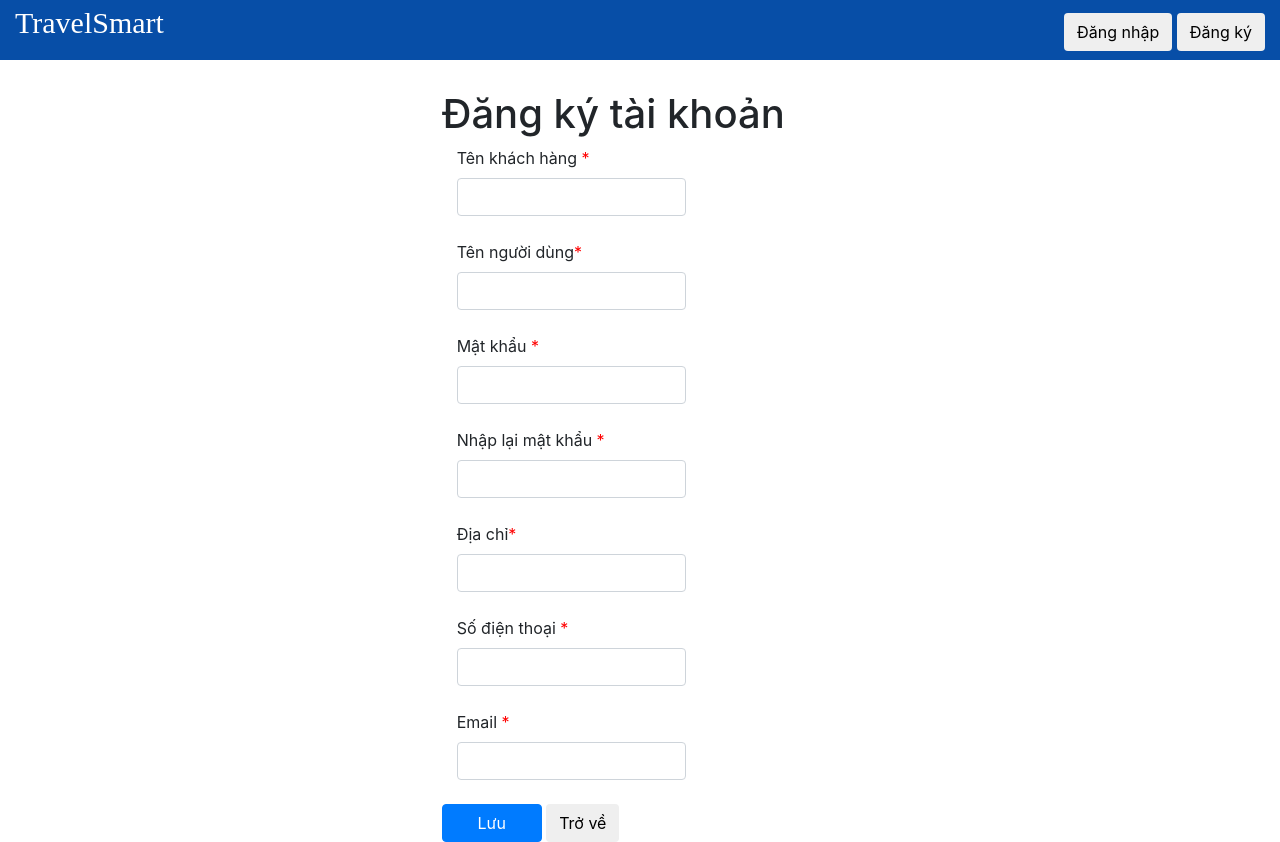
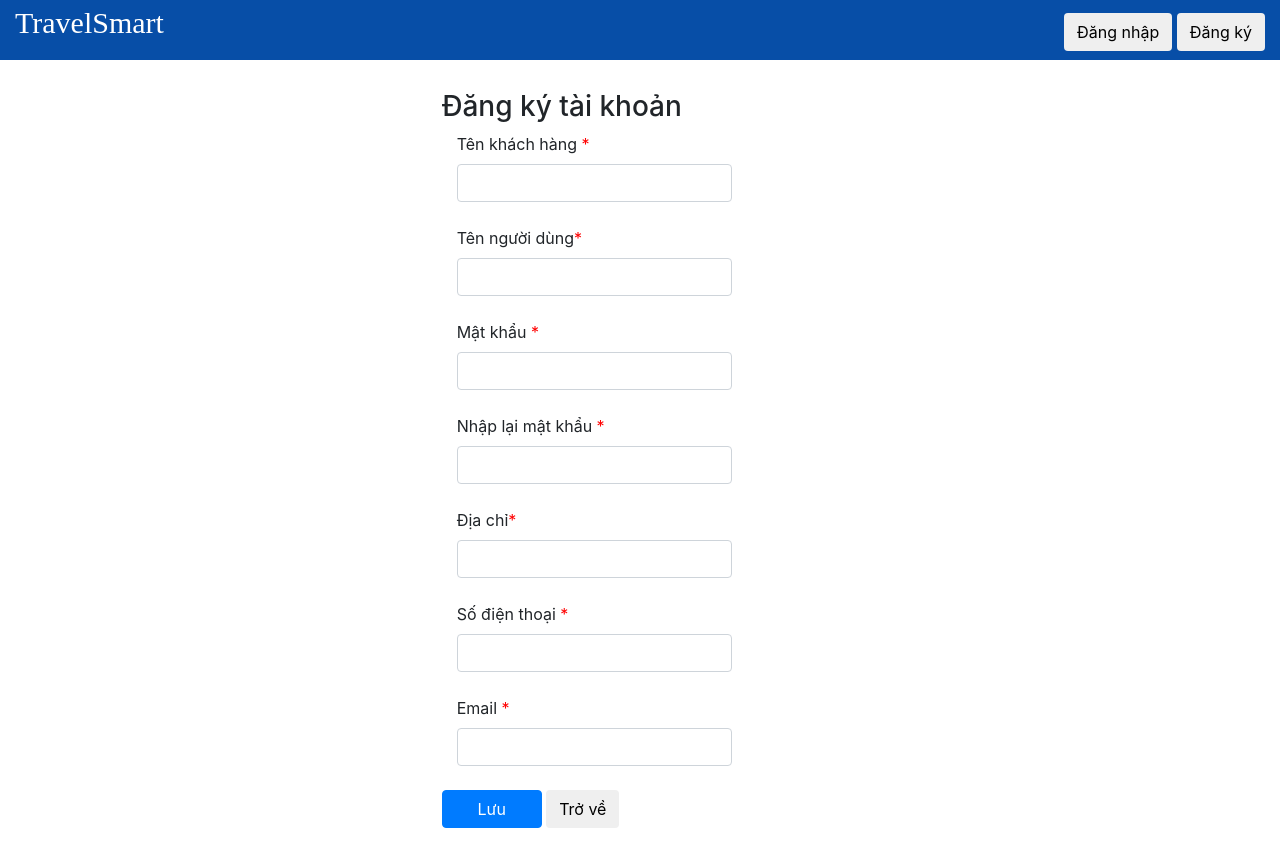
Before and after one commit to PhuongNguyen96UET/thht, a PHP site: the page made by views/register.php in a window 1280 px wide. Run offline with PHP 8.4, Linux system fonts and the light colour scheme; the template is opened without the code that fills it, so the values that code supplies are empty.

Commit message:
them css

```diff
--- a/css/styles.css
+++ b/css/styles.css
@@ -133,3 +133,6 @@ a:hover{
 
    text-decoration: none;
 }
+li .dropdown-menu{
+    margin-left: 10px;border: 1px #ccc solid;
+}
--- a/views/base/header.php
+++ b/views/base/header.php
@@ -30,9 +30,9 @@ initial-scale=1">
                                   <button style="right: 100px;" class="btn btn-default dropdown-toggle" type="button" data-toggle="dropdown"><?php echo get_current_username(); ?>
                                   <span class="caret"></span></button>
                                   <ul class="dropdown-menu">
-                                    <li><a style="color: black;" href="<?php echo base_url('?controller=login&action=setting'); ?>">Cài đặt</a></li>
-                                      <li><a style="color: black;" href="<?php echo base_url('?controller=login&action=changepass'); ?>">Đổi mật khẩu</a></li>
-                                    <li><a style="color: black;" href="<?php echo base_url('?controller=login&action=logout'); ?>">Đăng xuất</a></li>
+                                    <li><a style="color: black;margin-left: 10px;" href="<?php echo base_url('?controller=login&action=setting'); ?>">Cài đặt</a></li>
+                                    <li><a style="color: black;margin-left: 10px;" href="<?php echo base_url('?controller=login&action=changepass'); ?>">Đổi mật khẩu</a></li>
+                                    <li><a style="color: black;margin-left: 10px;" href="<?php echo base_url('?controller=login&action=logout'); ?>">Đăng xuất</a></li>
                                   </ul>
                             </div>
 <!--                        Xin chào --><?php //echo get_current_username(); ?>
--- a/views/khachhang/add.php
+++ b/views/khachhang/add.php
@@ -1,5 +1,7 @@
-<h1>Đăng ký tài khoản</h1>
 
+<div>
+  <h3>Đăng ký tài khoản</h3>
+</div>
 <form id="main-form" method="post" action="<?php echo create_link(base_url(), array('controller' => 'users_cus', 'action' => 'addKH')); ?>">
     <input type="hidden" name="request_name" value="add_c"/>
     <div class="col-md-6">
--- a/views/register.php
+++ b/views/register.php
@@ -30,50 +30,50 @@ initial-scale=1">
             <div class="row " style="height: 30px;"></div>
             <div class="row ">
                 <div class="col-md-6 offset-md-4" id="main">
-
-        <h1>Đăng ký tài khoản</h1>
-
+                    <div>
+                        <h3>Đăng ký tài khoản</h3>
+                    </div>
                     <form id="main-form" method="post" action="<?php echo create_link(base_url(), array('controller' => 'login', 'action' => 'register')); ?>">
                         <input type="hidden" name="request_name" value="add_c"/>
                         <div class="col-md-6">
                             <!-- name -->
                             <label for="fullname" class="control-label" >Tên khách hàng  <span style="color:red;">*</span></label>
-                    <input type="text" class="col-sm-10 form-control" name="fullname" value="<?php echo input_post('fullname'); ?>"/>
+                            <input type="text" class="col-sm-12 form-control" name="fullname" value="<?php echo input_post('fullname'); ?>"/>
                             <span><?php show_error($error, 'fullname'); ?></span><br>
 
                             <!-- username -->
                             <label for="username" class="control-label" >Tên người dùng<span style="color:red;">*</span></label>
-                    <input type="text" class="col-sm-10 form-control" name="username" value="<?php echo input_post('username'); ?>"/>
+                            <input type="text" class="col-sm-12 form-control" name="username" value="<?php echo input_post('username'); ?>"/>
                             <span><?php show_error($error, 'username'); ?></span><br>
 
                             <!-- password -->
                             <label for="password" class="control-label" >Mật khẩu <span style="color:red;">*</span></label>
-                    <input type="password" class="col-sm-10 form-control" name="password" value="<?php echo input_post('password'); ?>"/>
+                            <input type="password" class="col-sm-12 form-control" name="password" value="<?php echo input_post('password'); ?>"/>
                             <span><?php show_error($error, 'password'); ?></span><br>
 
                             <!-- re-password -->
                             <label for="re-password" class="control-label" >Nhập lại mật khẩu <span style="color:red;">*</span></label>
-                    <input type="password" class="col-sm-10 form-control" name="re-password" value="<?php echo input_post('re-password'); ?>"/>
+                            <input type="password" class="col-sm-12 form-control" name="re-password" value="<?php echo input_post('re-password'); ?>"/>
                             <span><?php show_error($error, 're-password'); ?></span><br>
 
                             <!-- address -->
                             <label for="address" class="control-label" >Địa chỉ<span style="color:red;">*</span></label>
-                    <input type="text" class="col-sm-10 form-control" name="address" value="<?php echo input_post('address'); ?>"/>
+                            <input type="text" class="col-sm-12 form-control" name="address" value="<?php echo input_post('address'); ?>"/>
                             <span><?php show_error($error, 'address'); ?></span><br>
 
                             <!-- phone number -->
                             <label for="phone" class="control-label" >Số điện thoại  <span style="color:red;">*</span></label>
-                    <input type="text" class="col-sm-10 form-control" name="phone" value="<?php echo input_post('phone'); ?>"/>
+                            <input type="text" class="col-sm-12 form-control" name="phone" value="<?php echo input_post('phone'); ?>"/>
                             <span><?php show_error($error, 'phone'); ?></span><br>
 
                             <!-- email -->
                             <label for="email" class="control-label" >Email <span style="color:red;">*</span></label>
-                    <input type="text" class="col-sm-10 form-control" name="email" value="<?php echo input_post('email'); ?>"/>
+                            <input type="text" class="col-sm-12 form-control" name="email" value="<?php echo input_post('email'); ?>"/>
                             <span><?php show_error($error, 'email'); ?></span><br>
 
                         </div>
                         <div class="controls">
-                    <button form="main-form" type="submit" style="width: 100px;" class="btn btn-primary login">Lưu</button>
+                            <button form="main-form" type="submit" style="width: 100px; margin-left: 15 px" class="btn btn-primary login">Lưu</button>
                             <a style="width: 100px;" class="button" href="<?php echo create_link(base_url(), array('controller' => 'khachhang', 'action' => 'getQuery')); ?>"><button type="button" class="btn btn-default login">Trở về</button></a>
                         </div>
                     </form>
```
Also changed, not shown: views/Login.php (+8 -11 lines). Lines whose indentation alone changed are shown as unchanged.
